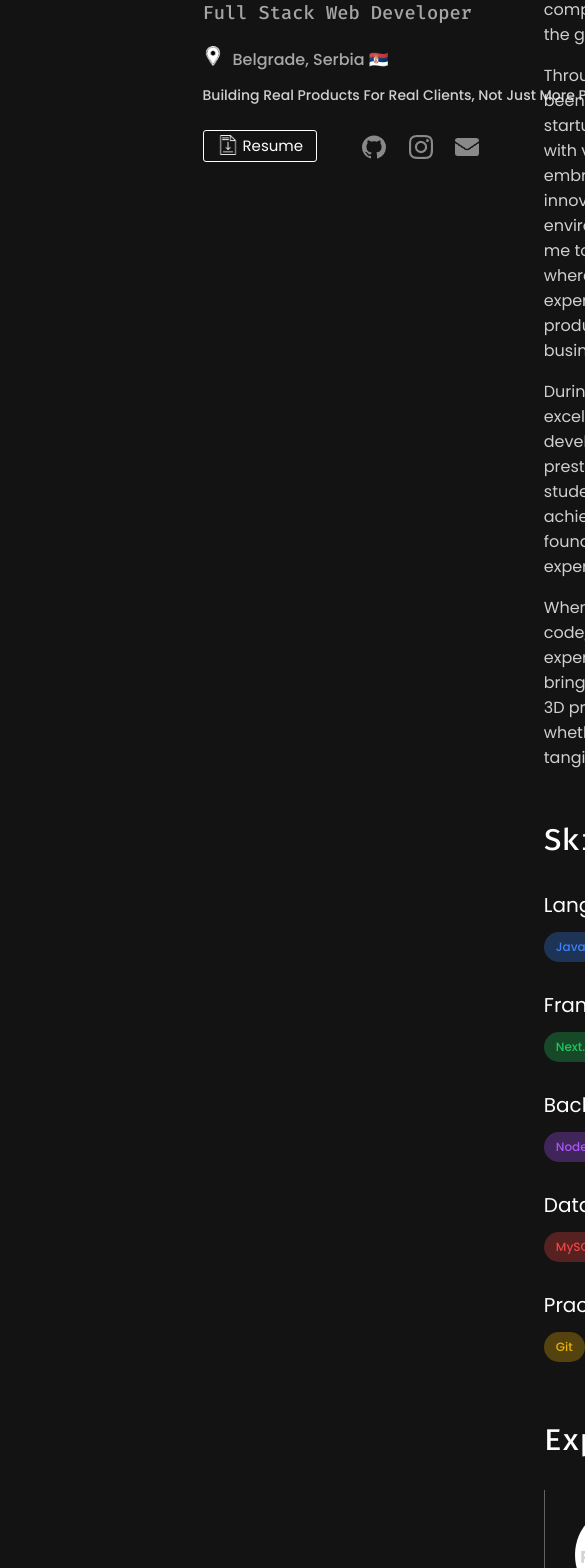
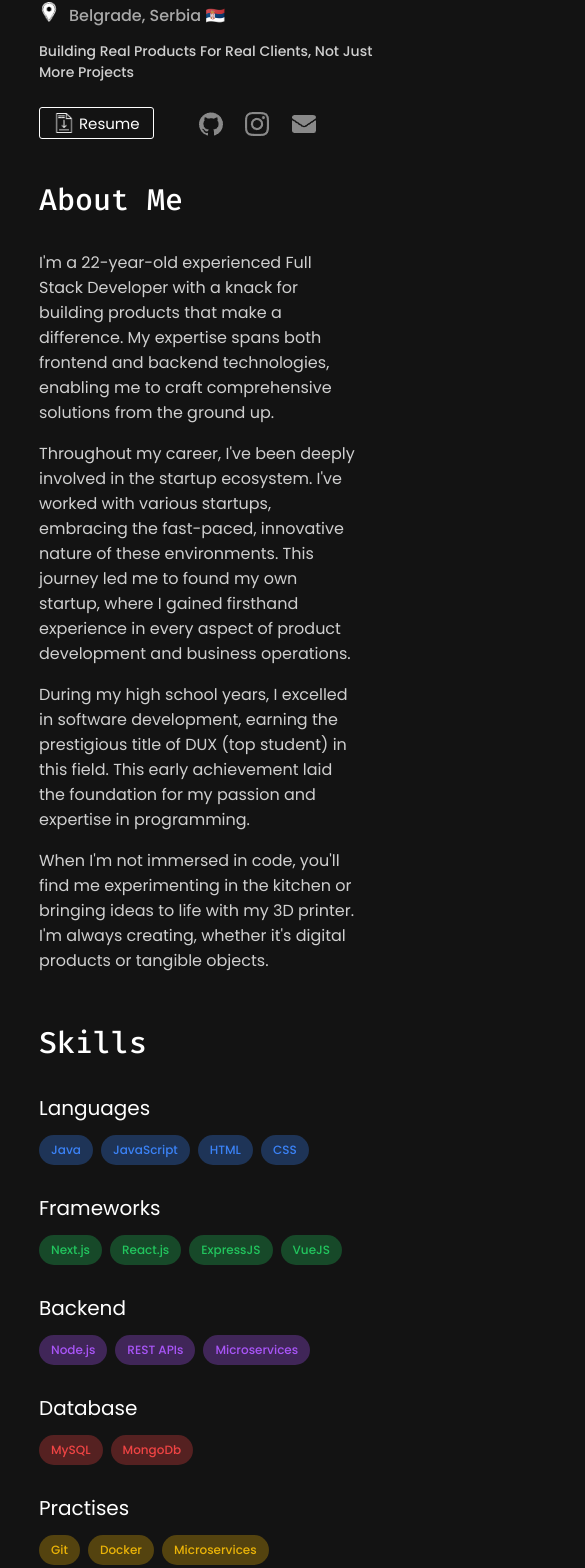
Before and after one commit to ZixHD/Portfolio-Website, a Next.js app in the folder my-website/: page / in a window 390 px wide. Shown: the part 286-1854 px from the top of the page, 585 px wide, since content can reach past the window. Built offline with nearby package versions, Linux system fonts and the light colour scheme.

Commit message:
added responsiveness

```diff
--- a/my-website/components/Education/EducationComponent.css
+++ b/my-website/components/Education/EducationComponent.css
@@ -1,6 +1,13 @@
 .education-container{
     display: flex;
     flex-direction: row;
-    border-left: 1px solid #636363;
+    border-left: 2px solid #636363;
     padding-left: 30px;
 }
+
+
+@media screen and (max-width: 500px) {
+    .content-text3{
+        padding-top: 20px;
+    }
+}
--- a/my-website/components/Experience/ExperienceComponent.css
+++ b/my-website/components/Experience/ExperienceComponent.css
@@ -13,7 +13,7 @@
 }
 
 .experience-container{
-    border-left: 1px solid #636363;
+    border-left: 2px solid #636363;
     padding-left: 30px;
 
 }
@@ -71,3 +71,24 @@
     opacity: 0.7;
     height: 15px;
 }
+
+.content-text4 {
+    font-family: "Poppins", sans-serif;
+    font-weight: 300;
+    opacity: 0.7;
+    height: 15px;
+}
+
+@media screen and (max-width: 500px) {
+    .content-text1 {
+            font-family: "Fira Code", sans-serif;
+            font-size: 16px;
+            font-weight: 500;
+    }
+
+        .experience-list {
+            padding-left: 20px;
+            padding-right: 20px;
+        }
+
+}
--- a/my-website/components/Experience/ExperienceComponent.js
+++ b/my-website/components/Experience/ExperienceComponent.js
@@ -11,7 +11,7 @@
                     <div className="content-container">
                         <p className='content-text1'>Software Development Intern</p>
                         <p className='content-text2'>PlusPlusNT, Belgrade, Serbia</p>
-                        <p className='content-text3'>September 2024 - October 2024</p>
+                        <p className='content-text4'>September 2024 - October 2024</p>
                     </div>
                 </div>
                 <ul className="experience-list">
--- a/my-website/components/Profile/ProfileComponent.css
+++ b/my-website/components/Profile/ProfileComponent.css
@@ -117,3 +117,19 @@
 .info:hover{
     opacity: 1;
 }
+
+
+@media screen and (max-width: 1600px) {
+
+    .profile-container {
+            padding-left: 10%;
+            padding-top: 5%;
+    }
+
+
+}
+@media screen and (max-width: 500px) {
+ .sentence {
+     padding-right: 20%;
+ }
+}
--- a/my-website/components/Projects/ProjectComponent.css
+++ b/my-website/components/Projects/ProjectComponent.css
@@ -18,6 +18,7 @@
 
 .project-info-container{
     padding-top: 15px;
+    padding-right:100px;
 }
 
 .github-container{
--- a/my-website/src/app/page.css
+++ b/my-website/src/app/page.css
@@ -9,3 +9,15 @@
 .content{
     margin-left: 25%;
 }
+
+@media screen and (max-width: 1600px) {
+    .container{
+        display: flex;
+        flex-direction: column;
+    }
+}
+@media screen and (max-width: 500px) {
+    .content {
+            margin-left: 10%;
+        }
+}
--- a/my-website/styles/globals.css
+++ b/my-website/styles/globals.css
@@ -9,5 +9,27 @@
     color: white;
     margin: 0;
     padding: 0;
-    min-height: 100%;
+    min-height: 10%;
 }
+
+::-webkit-scrollbar {
+    width: 8px;
+    /* Width of the scrollbar */
+}
+
+::-webkit-scrollbar-track {
+    background: #2d3748;;
+    /* Background color of the scrollbar track */
+}
+
+::-webkit-scrollbar-thumb {
+    background-color: #4a5568;
+
+    border-radius: 4px;
+
+}
+
+@media screen and (max-width: 700px) {
+
+
+}
```
Also changed, not shown: my-website/components/AboutMe/AboutMe.css (line endings or trailing spaces).
